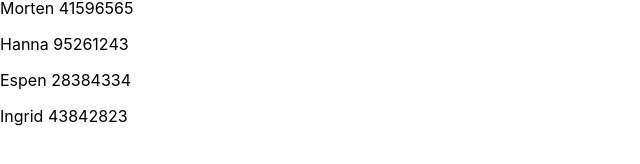
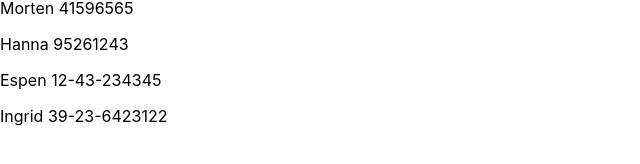
Before and after one commit to mrtnsund/Fullstack-Open, a React (Create React App) app in the folder part2/phonebook/: page / in a window 1280 px wide. Shown: the part 296-460 px from the top of the page, without its empty margins (0-640 px from the left). Built offline with nearby package versions, Linux system fonts and the light colour scheme; data requests are answered from the project's data file.

Commit message:
flyttet hardkodet data over i json-fil

```diff
--- /dev/null
+++ b/part2/phonebook/db.json
@@ -0,0 +1,24 @@
+{
+    "persons":[
+      {
+        "name": "Morten",
+        "number": "41596565",
+        "id": 1
+      },
+      {
+        "name": "Hanna",
+        "number": "95261243",
+        "id": 2
+      },
+      {
+        "name": "Espen",
+        "number": "12-43-234345",
+        "id": 3
+      },
+      {
+        "name": "Ingrid",
+        "number": "39-23-6423122",
+        "id": 4
+      }
+    ]
+  }
--- a/part2/phonebook/package.json
+++ b/part2/phonebook/package.json
@@ -6,6 +6,7 @@
     "@testing-library/jest-dom": "^4.2.4",
     "@testing-library/react": "^9.4.1",
     "@testing-library/user-event": "^7.2.1",
+    "axios": "^0.19.2",
     "react": "^16.13.0",
     "react-dom": "^16.13.0",
     "react-scripts": "3.4.0"
@@ -30,5 +31,8 @@
       "last 1 firefox version",
       "last 1 safari version"
     ]
+  },
+  "devDependencies": {
+    "json-server": "^0.16.1"
   }
 }
--- a/part2/phonebook/src/App.js
+++ b/part2/phonebook/src/App.js
@@ -1,27 +1,22 @@
-import React, {useState} from 'react'
+import React, { useState, useEffect } from 'react'
+import axios from 'axios'
 
 const App = () => {
-    const [ persons, setPersons] = useState([
-      {
-        name: 'Morten',
-        number: 41596565
-      },
-      {
-        name: 'Hanna',
-        number: 95261243
-      },
-      {
-        name: 'Espen',
-        number: 28384334
-      },
-      {
-        name: 'Ingrid',
-        number: 43842823
-      }
-    ])
+    const [ persons, setPersons] = useState([])
     const [ newName, setNewName ] = useState('')
     const [ newNumber, setNewNumber ] = useState('')
     const [ filter, setFilter ] = useState('')
+
+    useEffect(() => {
+      console.log('effect')
+      axios
+        .get('http://localhost:3001/persons')
+        .then(response => {
+          console.log('promise fulfilled')
+          setPersons(response.data)
+        })
+    }, [])
+    console.log('render', persons.length, 'people')
 
     const numbersToDisplay = (filter.length===0)
       ? persons
```
Also changed, not shown: 1 other file (tests, documents, lock files or other folders).
